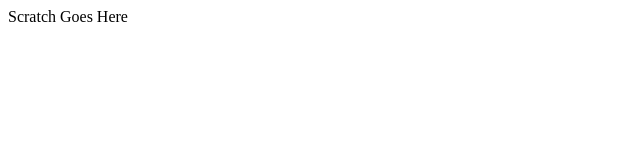
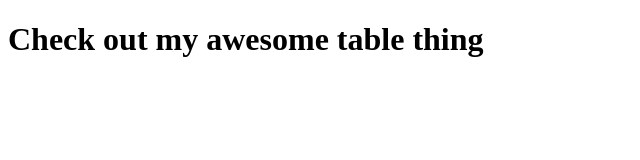
Before and after one commit to jordancw47/is201, a plain HTML site: page scratch.html in a window 1280 px wide. Shown: the whole page, without its empty margins (0-640 px from the left). Drawn offline with Linux system fonts and the light colour scheme.

Commit message:
Add files via upload

```diff
--- a/scratch.html
+++ b/scratch.html
@@ -9,7 +9,7 @@
 </head>
 
 <body>
-    Scratch Goes Here
+    <h1> Check out my awesome table thing</h1>
     <br>
     <div class='tableauPlaceholder' id='viz1669662416243' style='position: relative'><noscript><a href='#'><img
                     alt='Dashboard 1 '
```
